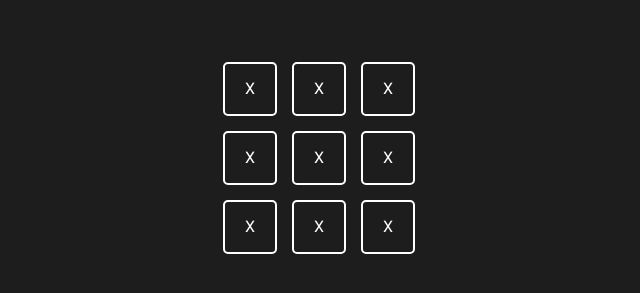
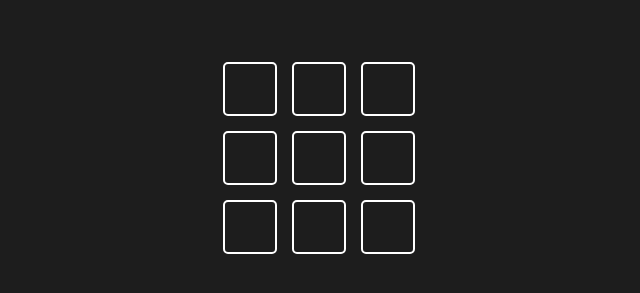
Before and after one commit to luisgustavofaria/react-jogo-da-velha, a Next.js app: page / in a window 1280 px wide. Shown: the part 367-660 px from the top of the page, without its empty margins (321-961 px from the left). Built offline with nearby package versions, Linux system fonts and the light colour scheme.

Commit message:
criado stados no gameOption

```diff
--- a/src/components/game/Game.jsx
+++ b/src/components/game/Game.jsx
@@ -1,18 +1,19 @@
+import { useState } from "react"
 import styles from "./Game.module.css"
 import GameOption from "../gameOption/GameOption"
 
 function Game () {
+    const [gamestate, setGameState] = useState(Array(9).fill(0)) // Array(9) criar um Array de 9 posiçoes - fill: todos com valor zero
     return (
         <div className={styles.game}>
-            <GameOption>X</GameOption>
-            <GameOption>X</GameOption>
-            <GameOption>X</GameOption>
-            <GameOption>X</GameOption>
-            <GameOption>X</GameOption>
-            <GameOption>X</GameOption>
-            <GameOption>X</GameOption>
-            <GameOption>X</GameOption>
-            <GameOption>X</GameOption>
+            {
+                gamestate.map((value, pos) =>
+                    <GameOption
+                        key={`game-option-pos-${pos}`}
+                        status={value}
+                    />
+                )
+            }
         </div>
     )
 }
--- a/src/components/gameOption/GameOption.jsx
+++ b/src/components/gameOption/GameOption.jsx
@@ -1,9 +1,18 @@
 import styles from "./GameOption.module.css"
+import Icon from "../icon/Icon"
 
-function GameOption ({children}) {
+const GameIcon = ({ iconName }) => <Icon iconName={iconName} size="25px"/> /*feito GampeIcon para nao ficar repetindo o size*/
+
+function GameOption ({status}) {
     return (
         <div className={styles.gameOption}>
-            {children}
+            {
+                status === 1 && <GameIcon iconName="circle"></GameIcon>
+            }
+            {
+                status === -1 && <Icon iconName="x"></Icon>
+            }
+
         </div>
     )
 }
```
Also changed, not shown: public/icons/circle.svg (added), public/icons/x.svg (added).
